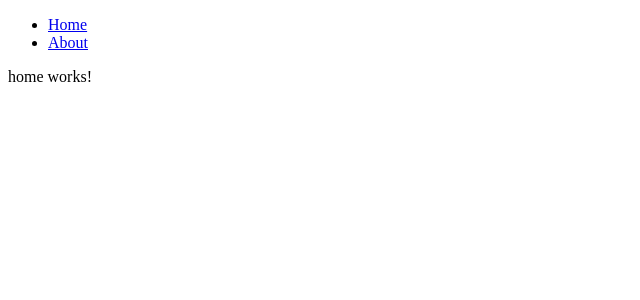
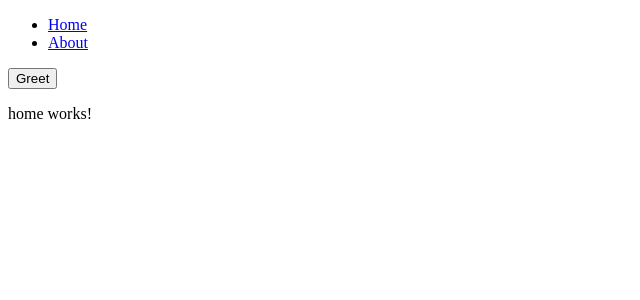
Before and after one commit to prabish30/cool-web, an Angular app: page /home in a window 1280 px wide. Shown: the top 300 px of the page, without its empty margins (0-640 px from the left). Built offline with nearby package versions, Linux system fonts and the light colour scheme.

Commit message:
Added a button named Greet in app component.html

```diff
--- a/src/app/app.component.html
+++ b/src/app/app.component.html
@@ -6,4 +6,5 @@
     <a [routerLink]="['/about']" routerLinkActive="router-link-active">About</a>
   </li>
 </ul>
+<button (click)="greet()">Greet</button>
 <router-outlet></router-outlet>
```
